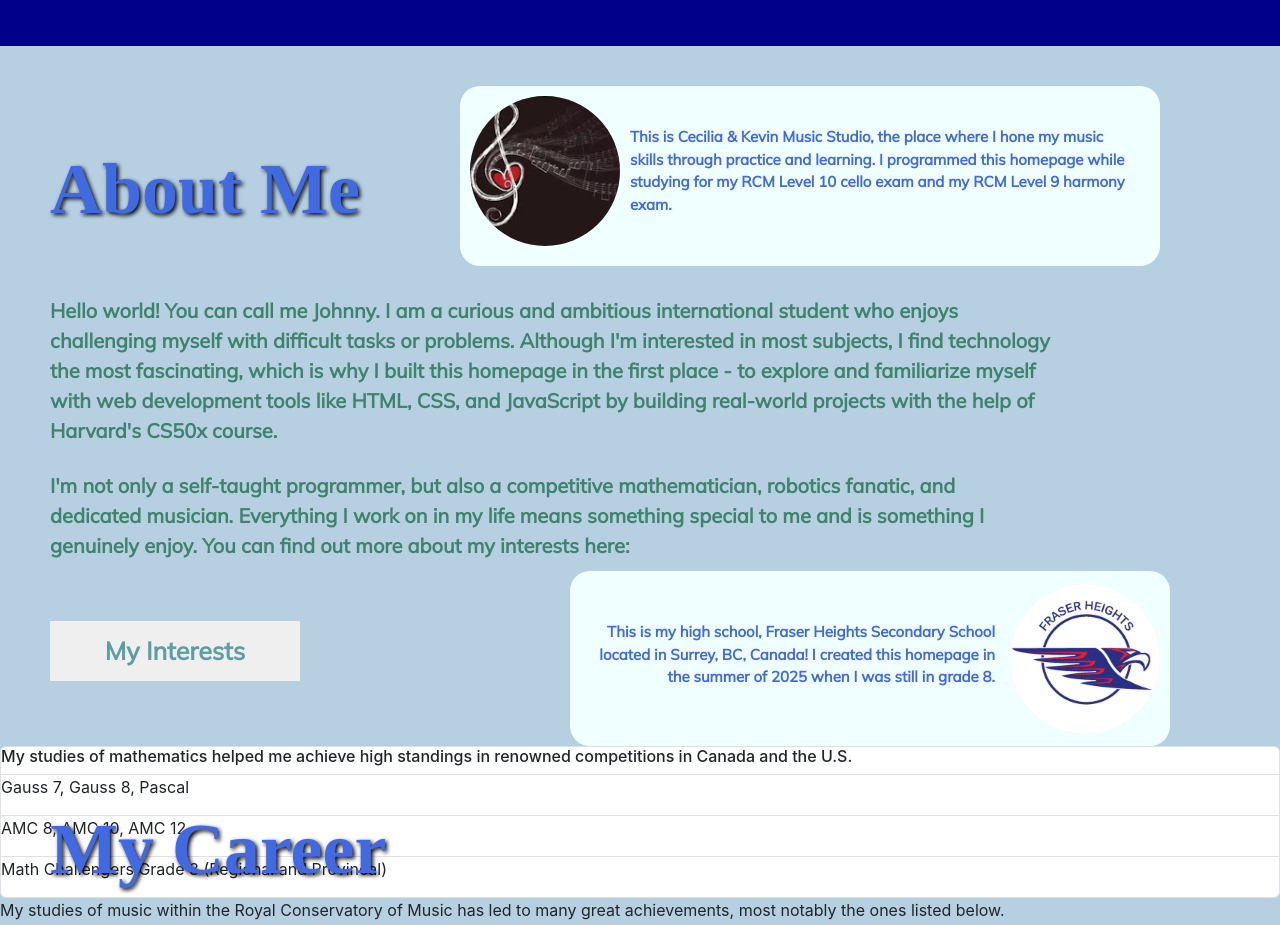
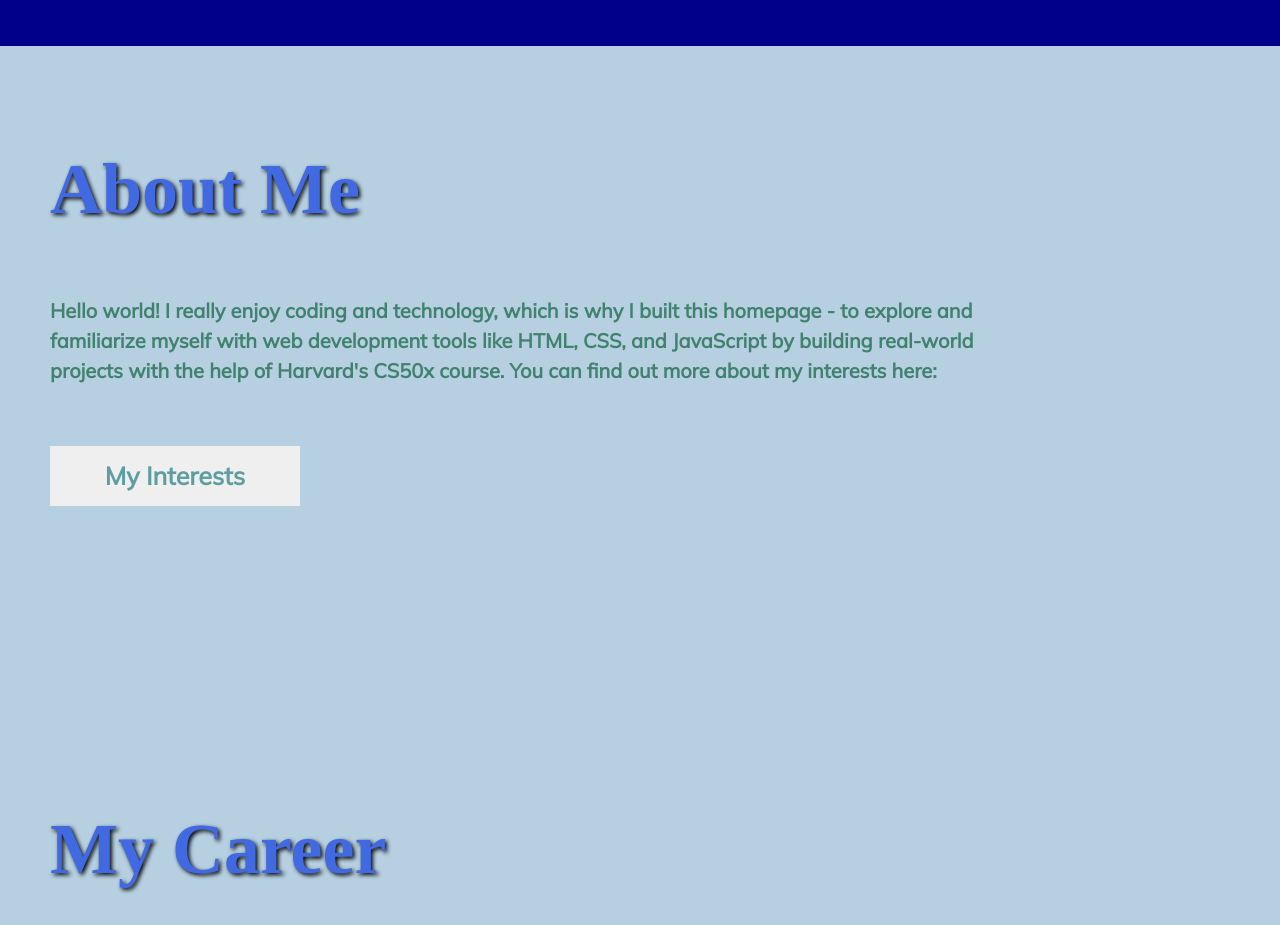
Before and after one commit to Johnny729-code/Johnny729-code.github.io, a plain HTML site: page homepage/index.html in a window 1280 px wide. Shown: the part 700-1625 px from the top of the page. Drawn offline with nearby package versions, Linux system fonts and the light colour scheme.

Commit message:
Small update that makes webpage more concise

```diff
--- a/homepage/index.html
+++ b/homepage/index.html
@@ -20,48 +20,41 @@
             <button>Home</button>
             <button>About Me</button>
             <button>Career</button>
-            <button>Contact Me</button>
+            <button>Fun Facts</button>
         </nav>
 
         <div class="content">
             <div class="rectangle1">
                 <h2 class="circle1"></h2>
+                <a href="https://www.yo-yoma.com/">
                     <button class="music_circle">
                         <img src="images/treble_clef.png" alt="treble_clef" class="treble_clef" width="125">
                     </button>
+                </a>
 
+                <a href="https://github.com/Johnny729-code">
+                    <button class="code_circle">
+                        <img src="images/code_symbol.png" alt="code" class="code_symbol" width="150">
+                    </button>
+                </a>
+                <a href="https://abbotsfordairshow.com/wp-content/uploads/2022/10/STAR-22-ABBOTSFORD-AIRSHOW-KENDALL-ABBOTSFORD.jpg">
                     <button class="plane_circle">
                         <img src="images/jet.png" alt="jet" class="jet" width="125">
                     </button>
+                </a>
 
-                <button class="code_circle">
-                    <img src="images/code_symbol.png" alt="code" class="code_symbol" width="150">
-                </button>
-
-                <h1 class="centered large font_times bold main_title">
-                    Johnny's Homepage
+                <h1 class="large font_times bold main_title">
+                    My Homepage
                 </h1>
                 <h1 class="welcome">
-                    Welcome to my homepage! I am Johnny, an aspiring programmer, music lover, aviation enthusiast, and international student who is currently studying in Canada! Let's get to know more about each other! Scroll down to learn more about me, and contact me in the "Contact Me" section if you have any thoughts or recommendations for this website! :)
+                    Welcome to my homepage! I am an aspiring programmer, music lover, and aviation ethusiast!
                 </h1>
             </div>
             <div class="rectangle2">
-                <div class="musicstudio-rectangle">
-                    <button class="musicstudio-button"><img src="images/c&k-logo.jpg" alt="music-studio" class="musicstudio-logo"></button>
-                    <p class="musicstudio-desc">This is Cecilia & Kevin Music Studio, the place where I hone my music skills through practice and learning. I programmed this homepage while studying for my RCM Level 10 cello exam and my RCM Level 9 harmony exam.</p>
-                </div>
 
                 <h1 id="about-me">About Me</h1>
 
-                <div class="school-rectangle">
-                    <div class="school">
-                        <button class="fhss-button"><img src="images/fhss_logo.jpg" class="fhss-logo"></button>
-                        <p class="school-desc">This is my high school, Fraser Heights Secondary School located in Surrey, BC, Canada! I created this homepage in the summer of 2025 when I was still in grade 8.</p>
-                    </div>
-                </div>
-
-                <p class="about-me-p1">Hello world! You can call me Johnny. I am a curious and ambitious international student who enjoys challenging myself with difficult tasks or problems. Although I'm interested in most subjects, I find technology the most fascinating, which is why I built this homepage in the first place - to explore and familiarize myself with web development tools like HTML, CSS, and JavaScript by building real-world projects with the help of Harvard's CS50x course.</p>
-                <p class="about-me-p2">I'm not only a self-taught programmer, but also a competitive mathematician, robotics fanatic, and dedicated musician. Everything I work on in my life means something special to me and is something I genuinely enjoy. You can find out more about my interests here:</p>
+                <p class="about-me-p1">Hello world! I really enjoy coding and technology, which is why I built this homepage - to explore and familiarize myself with web development tools like HTML, CSS, and JavaScript by building real-world projects with the help of Harvard's CS50x course. You can find out more about my interests here:</p>
 
                 <button id="interests-button">My Interests</button>
 
@@ -89,29 +82,11 @@
 
             <div class="rectangle3">
                 <h1 id="career-title">My Career</h1>
-                <p class="career-desc">Throughout my academic life, I have built careers in the many fields that I find interesting through competitions, personal achievements, and attendance of school clubs. Not only have I participated in notable tournaments, I have also done very well in many of them, winning awards and medals which I see as a testament to my hard work and determination. I am still constantly working on my unfinished career, but I have many dreams and goals that I will fulfill in the near future by continuing on my current path towards success. Find out more about my career here:</p>
+                <p class="career-desc">I have built many projects fueled by my passion, some of which I created with the help of a group of peers. See below for a more detailed description of my career!</p>
                 <button class="career-button">My Career</button>
-                <div class="accordion" id="contests-accordion">
-                    <div class="accordion-item">
-                        <h6>My studies of mathematics helped me achieve high standings in renowned competitions in Canada and the U.S.</h6>
             </div>
-                    <div class="accordion-item">
-                        <!--<img src="images/cemc_logo.png" class="cemc-logo" alt="cemc-logo">-->
-                        <p>Gauss 7, Gauss 8, Pascal</p>
-                    </div>
-                    <div class="accordion-item">
-                        <!--<img src="images/aops-logo.png" class="aops-logo" alt="aops-logo">-->
-                        <p>AMC 8, AMC 10, AMC 12</p>
-                    </div>
-                    <div class="accordion-item">
-                        <p>Math Challengers Grade 8 (Regional and Provincal)</p>
-                    </div>
-                </div>
-
-                <div class="rcm-rectangle">
-                    <!--<img src="images/rcm-logo.png" alt="rcm-logo" class="rcm-logo">-->
-                    <p class="rcm-desc">My studies of music within the Royal Conservatory of Music has led to many great achievements, most notably the ones listed below.</p>
-                </div>
+            <div class="rectangle4">
+                <h6>Fun Facts</h6>
             </div>
         </div>
     </body>
--- a/homepage/styles.css
+++ b/homepage/styles.css
@@ -131,16 +131,6 @@ body {
     text-shadow: 2px 2px 4px rgba(0,0,0.4);
 }
 
-.musicstudio-logo {
-    position: absolute;
-    top: 0px;
-    left: 0px;
-    border-radius: 50%;
-    width: 150px;
-    height: 150px;
-    z-index: 100;
-}
-
 .musicstudio-button {
     position: absolute;
     top: 10px;
@@ -151,45 +141,9 @@ body {
     border: none;
 }
 
-.musicstudio-desc {
-    position: absolute;
-    top: 40px;
-    left: 170px;
-    width: 500px;
-    font-weight: 900;
-    font-size: 15px;
-    font-family: "Mulish", sans-serif;
-    color: #4169E1;
-    text-align: left;
-}
-
-.musicstudio-rectangle {
-    position: absolute;
-    top: 740px;
-    left: 460px;
-    height: 180px;
-    width: 700px;
-    background-color: #F0FFFF;
-    border-top-right-radius: 20px;
-    border-top-left-radius: 20px;
-    border-bottom-right-radius: 20px;
-    border-bottom-left-radius: 20px;
-}
-
 .about-me-p1 {
     position: absolute;
     top: 950px;
-    left: 50px;
-    font-family: "Mulish", sans-serif;
-    font-size: 20px;
-    font-weight: 900;
-    color: #40826D;
-    width: 1000px;
-}
-
-.about-me-p2 {
-    position: absolute;
-    top: 1125px;
     left: 50px;
     font-family: "Mulish", sans-serif;
     font-size: 20px;
@@ -262,7 +216,7 @@ body {
 
 #interests-button {
     position: absolute;
-    top: 1275px;
+    top: 1100px;
     left: 50px;
     height: 60px;
     width: 250px;
@@ -273,54 +227,9 @@ body {
     border: none;
 }
 
-.fhss-logo {
-    position: absolute;
-    top: 0px;
-    left: 0px;
-    border-radius: 50%;
-    height: 150px;
-    width: 150px;
-}
-
-.fhss-button {
-    position: absolute;
-    top: 13px;
-    left: 440px;
-    border-radius: 50%;
-    height: 150px;
-    width: 150px;
-    border: none;
-}
-
-.school-desc {
-    position: relative;
-    top: 50px;
-    left: 25px;
-    width: 400px;
-    font-weight: 900;
-    font-size: 15px;
-    font-family: "Mulish", sans-serif;
-    color: #4169E1;
-    text-align: right;
-}
-
-.school-rectangle {
-    position: absolute;
-    top: 1225px;
-    left: 570px;
-    height: 175px;
-    width: 600px;
-    background-color: #F0FFFF;
-    border-top-right-radius: 20px;
-    border-top-left-radius: 20px;
-    border-bottom-right-radius: 20px;
-    border-bottom-left-radius: 20px;
-}
-
-
 .rectangle3 {
     position: relative;
-    height: 1400px;
+    height: 500px;
     background-color: #B6D0E2;
     padding: 0px;
 }
@@ -349,7 +258,7 @@ body {
 
 .career-button {
     position: absolute;
-    top: 425px;
+    top: 355px;
     left: 50px;
     height: 60px;
     width: 250px;
@@ -359,3 +268,8 @@ body {
     color: #5F9EA0;
     border: none;
 }
+
+#robot-button {
+    border-radius: 50%;
+    border: none;
+}
```
Also changed, not shown: homepage/images/robot-symbol.jpg (added). Lines whose indentation alone changed are shown as unchanged.
